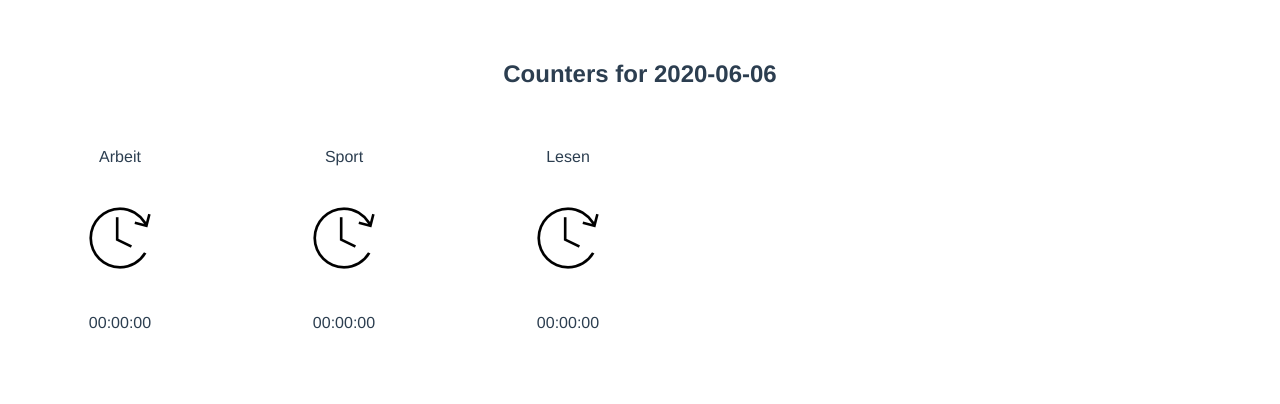
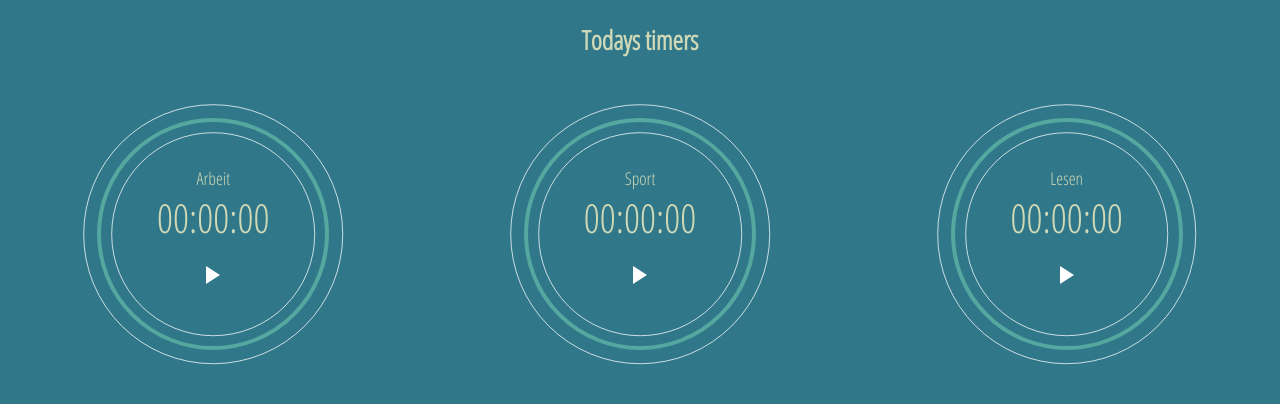
Before and after one commit to digitaltom/zeit, a Vue app: page / in a window 1280 px wide. Shown: the top 404 px of the page. Built offline with nearby package versions, Linux system fonts and the light colour scheme.

Commit message:
add styling + start/pause button

```diff
--- a/src/App.vue
+++ b/src/App.vue
@@ -16,12 +16,30 @@ export default {
 </script>
 
 <style>
+
+@import url('https://fonts.googleapis.com/css2?family=Open+Sans+Condensed:wght@300&display=swap');
+
+html {
+  overflow-y: scroll;
+}
+
+body {
+  background: #2F7789;
+  font-size: 1.1em;
+  margin: 0;
+  padding: 0;
+}
+
+.hidden {
+  display: none;
+}
+
 #app {
-  font-family: Avenir, Helvetica, Arial, sans-serif;
+  font-family: 'Open Sans Condensed', sans-serif;
   -webkit-font-smoothing: antialiased;
   -moz-osx-font-smoothing: grayscale;
   text-align: center;
-  color: #2c3e50;
-  margin-top: 60px;
+  color: #CFD9B7;
+  margin-top: 20px;
 }
 </style>
--- a/src/components/Counter.vue
+++ b/src/components/Counter.vue
@@ -1,9 +1,18 @@
 <template>
   <div class="counter">
     <a v-on:click='this.toggleStart'>
-      {{name}}<br/>
-      <img class="counter" alt="Counter" src="../assets/clock.png"><br/>
-      {{duration}}
+
+      <div class="counter-session">{{name}}</div>
+      <div class="counter-time">{{duration}}</div>
+
+      <div class="play-pause">
+        <span v-if="this.state == 'run'">
+          <svg width="12" height="14" xmlns="http://www.w3.org/2000/svg"><path d="M8.016.016H12v13.968H8.016V.016zM0 13.984V.016h3.984v13.968H0z" fill="#FFF" fill-rule="nonzero"/></svg>
+        </span>
+        <span v-else>
+          <svg width="14" height="18" xmlns="http://www.w3.org/2000/svg"><path d="M0 0l14 9-14 9z" fill="#FFF" fill-rule="nonzero"/></svg>
+        </span>
+      </div>
     </a>
   </div>
 </template>
@@ -17,6 +26,7 @@ export default {
   },
   data () {
     return {
+      state: 'new',
       duration: '00:00:00',
       timer: undefined,
       stages: []
@@ -28,53 +38,55 @@ export default {
     // load data from localstorage
     this.fromStorage()
     this.updateDuration()
-    if (this.state() == 'run') { this.timer = setInterval(this.updateDuration, 500) }
+    if (this.state == 'run') { this.timer = setInterval(this.updateDuration, 500) }
   },
   methods: {
-    state () {
-      if (this.stages.length === 0) {
-        return 'new'
-      } else if (this.stages[this.stages.length - 1]['end_at'] === undefined) {
-        return 'run'
-      } else {
-        return 'pause'
-      }
-    },
     toStorage () {
-      var counterData = JSON.parse(localStorage.getItem(this.date))
+      let counterData = JSON.parse(localStorage.getItem(this.date))
       counterData[this.name] = this.stages
       localStorage.setItem(this.date, JSON.stringify(counterData))
-      console.log('Storing ' + this.date + '/' + this.name + ', stages: ' + counterData[this.name])
+      console.log('Storing ' + this.date + '/' + this.name + ', stages: ' + JSON.stringify(counterData[this.name]))
     },
     fromStorage () {
-      var storedData = localStorage.getItem(this.date)
+      let storedData = localStorage.getItem(this.date)
       if (storedData !== null && JSON.parse(storedData)[this.name]) {
         this.stages = JSON.parse(storedData)[this.name]
       }
+      this.setState()
       console.log('Loaded ' + this.name + ', stages: ' + JSON.stringify(this.stages))
+    },
+    setState () {
+      if (this.stages.length === 0) {
+        this.state = 'new'
+      } else if (this.stages[this.stages.length - 1]['end_at'] === undefined) {
+        this.state =  'run'
+      } else {
+        this.state = 'pause'
+      }
     },
     getTotalDuration () {
       return parseInt(this.stages.reduce((total, stage) => {
-        var end = (stage['end_at'] === undefined ? new Date().getTime() : stage['end_at'] )
-        var add = end - stage['start_at']
+        let end = (stage['end_at'] === undefined ? new Date().getTime() : stage['end_at'] )
+        let add = end - stage['start_at']
         return total + add
       }, 0) / 1000)
     },
     updateDuration () {
-      var total = this.getTotalDuration()
-      const hours = Math.floor(total / (60 * 60))
-      const minutes = Math.floor(total / 60) % 60
-      const seconds = Math.floor(total % 60)
+      let total = this.getTotalDuration()
+      let hours = Math.floor(total / (60 * 60))
+      let minutes = Math.floor(total / 60) % 60
+      let seconds = Math.floor(total % 60)
       this.duration = `${this.padTime(hours)}:${this.padTime(minutes)}:${this.padTime(seconds)}`
     },
     toggleStart () {
-      if( this.state() == 'new' || this.state() == 'pause' ) {
+      if( this.state == 'new' || this.state == 'pause' ) {
         this.stages.push({ 'start_at': new Date().getTime() })
         this.timer = setInterval(this.updateDuration, 500)
-      } else if (this.state() == 'run') {
+      } else if (this.state == 'run') {
         clearInterval(this.timer)
         this.stages[this.stages.length - 1]['end_at'] = new Date().getTime()
       }
+      this.setState()
       this.toStorage()
     },
     padTime(time) {
@@ -86,7 +98,62 @@ export default {
 
 <!-- Add "scoped" attribute to limit CSS to this component only -->
 <style scoped>
+
 .counter {
-  margin: 40px;
+  position: relative;
+  margin: 0 auto;
+  display: flex;
+  justify-content: center;
+  flex-flow: column wrap;
+  width: 224px;
+  height: 224px;
+  border: 4px solid #54A89F;
+  border-radius: 50%;
 }
+
+.counter::before, .counter::after {
+  content: "";
+  display: block;
+  position: absolute;
+  top: 50%;
+  left: 50%;
+  border: 1px solid rgba(255, 255, 255, .75);
+  border-radius: 50%;
+  transform: translate(-50%, -50%);
+  z-index: -100;
+}
+
+.counter::before {
+  width: 115%;
+  height: 115%;
+}
+
+.counter::after {
+  width: 90%;
+  height: 90%;
+}
+
+.counter-session {
+  font-weight: 500;
+}
+
+.counter-time {
+  font-size: 2.5rem;
+}
+
+.play-pause {
+  transition: border-color .15s ease;
+  cursor: pointer;
+  margin-top: 0.5rem;
+  display: flex;
+  align-items: center;
+  justify-content: center;
+  flex: 0 0 auto;
+  line-height: 3rem;
+}
+
+.play-pause:hover {
+  border-color: #fff;
+}
+
 </style>
--- a/src/components/Counters.vue
+++ b/src/components/Counters.vue
@@ -1,7 +1,7 @@
 <template>
   <div class="counters">
-    <h2>Counters for {{date}}</h2>
-    <div class="counter-list">
+    <h2>Todays timers</h2>
+    <div class="counter-list flex-center">
       <Counter name="Arbeit" :date="date"/>
       <Counter name="Sport" :date="date"/>
       <Counter name="Lesen" :date="date"/>
@@ -36,8 +36,21 @@ export default {
 </script>
 
 <!-- Add "scoped" attribute to limit CSS to this component only -->
+<style>
+
+.flex-center {
+  display: flex;
+  align-items: center;
+  justify-content: center;
+  flex: 0 0 auto;
+}
+
+</style>
+
 <style scoped>
-.counter-list {
-  display: flex;
+
+h2 {
+  margin-bottom: 60px;
 }
+
 </style>
```
